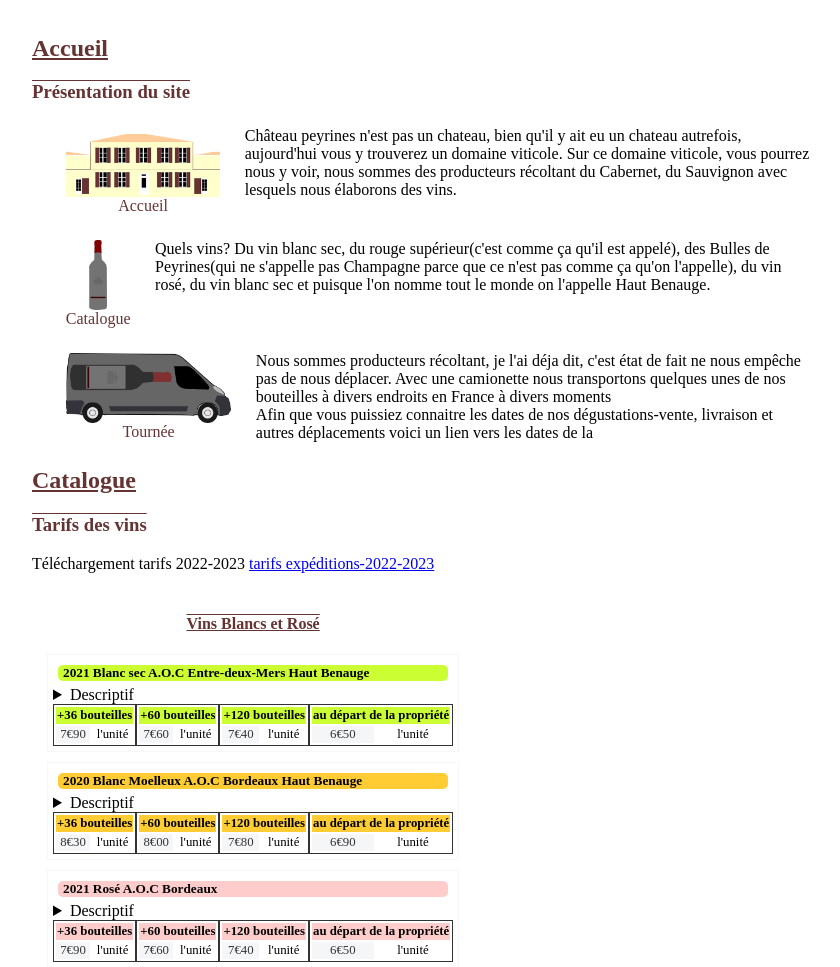
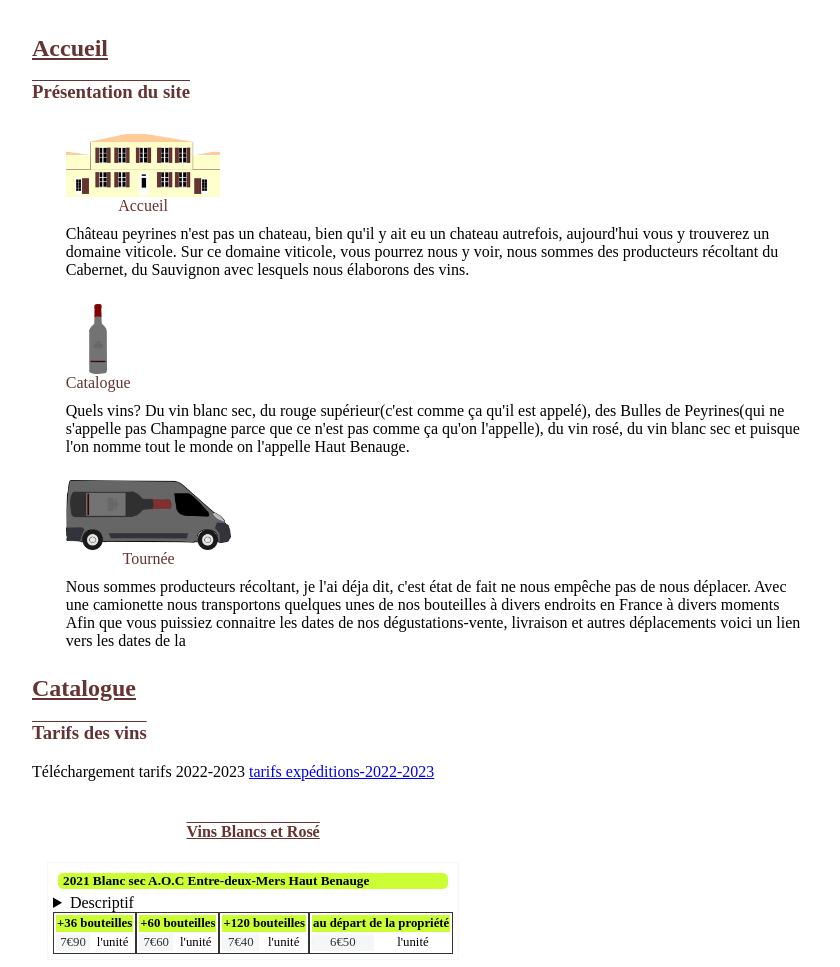
Before and after one commit to wawatusee/chateau-peyrines_json, a PHP site: page /public/index.php in a window 1280 px wide. Shown: the part 241-1208 px from the top of the page, without its empty margins (208-1048 px from the left). Run offline with PHP 8.4, Linux system fonts and the light colour scheme.

Commit message:
une taille minimale pour presentation et comportement wrap

```diff
--- a/public/css/style.css
+++ b/public/css/style.css
@@ -201,10 +201,13 @@ body {
     display: flex;
     justify-content: flex-start;
     margin:var(--standartspace);
+    flex-wrap: wrap;
   }
   .presentation span{
     display: flex;
     flex-grow: 2;
+    min-width: 300px;
+
   }
   .lien{
     text-decoration: none;
```
